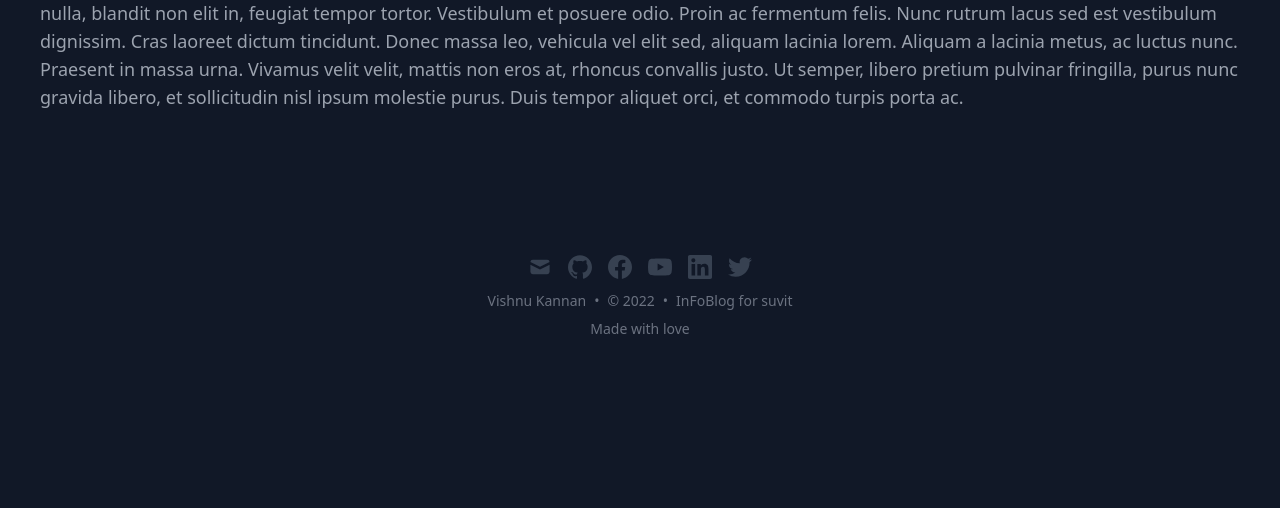
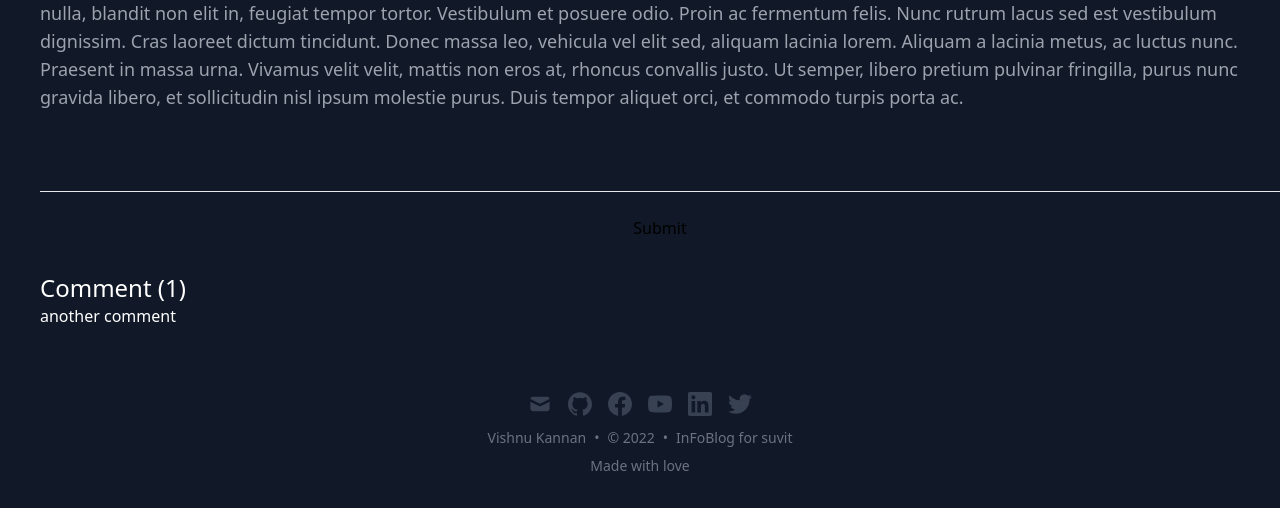
Before and after one commit to 5P34R/infoblog, a Django app: a page that uses templates/detailView.html in a window 1280 px wide. Shown: the part 313-821 px from the top of the page. Before the commit the page ends 647 px from the top, so only its background shows below. Run offline with Django 4.2, Linux system fonts and the light colour scheme; data comes from the database, SQL or seed files in the repository; both versions use the stored data as it was after the commit; some libraries are stand-ins or nearby versions.

```diff
--- a/Infoblog/settings.py
+++ b/Infoblog/settings.py
@@ -25,7 +25,7 @@ SECRET_KEY = 'django-insecure-ksu5f5fqjp@e6!1o&v6)@1a6e7i@v(qco63##s5=*i3e6(-f=b
 # SECURITY WARNING: don't run with debug turned on in production!
 DEBUG = True
 
-ALLOWED_HOSTS = ['protected-beyond-07732.herokuapp.com', '127.0.0.1']
+ALLOWED_HOSTS = ['protected-beyond-07732.herokuapp.com', '127.0.0.1', 'infoblog-spear.herokuapp.com']
 
 # Application definition
 
--- a/core/admin.py
+++ b/core/admin.py
@@ -1,7 +1,9 @@
 from django.contrib import admin
 
-from .models import Post
+from .models import Post, Comment
 
 @admin.register(Post)
 class PostAdmin(admin.ModelAdmin):
     list_display = ('title', 'slug', 'author', 'publish', 'status')
+
+admin.site.register(Comment)
--- a/core/models.py
+++ b/core/models.py
@@ -32,3 +32,13 @@ class Post(models.Model):
 
     def __str__(self) -> str:
         return self.title
+
+
+
+class Comment(models.Model):
+    user = models.ForeignKey(User, on_delete=models.DO_NOTHING)
+    post = models.ForeignKey(Post, on_delete=models.CASCADE)
+    message = models.TextField()
+
+    def __str__(self) -> str:
+        return f"{self.message}"
--- a/core/urls.py
+++ b/core/urls.py
@@ -1,7 +1,7 @@
 from unicodedata import name
 from django.urls import URLPattern, path
 
-from .views import index, blog, detailedView, user_login, search, register
+from .views import index, blog, detailedView, user_login, search, register, comment
 
 app_name = 'core'
 urlpatterns = [
@@ -10,5 +10,6 @@ urlpatterns = [
     path('blog/<str:slug>', detailedView, name='detailed-blog'),
     path('search/', search, name='search'),
     path('login/', user_login, name='login'),
-    path('sign-up/', register, name='signup')
+    path('sign-up/', register, name='signup'),
+    path('comment/', comment, name='comment')
 ]
--- a/core/views.py
+++ b/core/views.py
@@ -4,9 +4,7 @@ from django.contrib.auth import authenticate, login
 from django.contrib import messages
 
 from .forms import UserRegisterForm
-
-
-from .models import Post
+from .models import Post, Comment
 
 def index(request):
     posts = Post.objects.all()[:5]
@@ -35,8 +33,12 @@ def blog(request):
 
 def detailedView(request, slug):
     posts = Post.objects.get(slug=slug)
+    comments = Comment.objects.filter(post=posts)
+    commentCount = Comment.objects.filter(post=posts).count()
     context = {
-        'posts':posts
+        'posts':posts,
+        'comments':comments,
+        'commentCount':commentCount
     }
     return render(request, 'detailView.html', context)
 
@@ -76,3 +78,9 @@ def register(request):
                 return redirect('/')
         return render(request, 'auth/signup.html', {'form': form})
     return render(request, 'auth/signup.html')
+
+
+def comment(request):
+    if request.method == 'POST':
+        print('called')
+    return render(request, 'detailView.html')
--- a/templates/detailView.html
+++ b/templates/detailView.html
@@ -3,9 +3,7 @@
 {% block content %}
 
 <div class="mr-auto">
-    <h1
-  class="my-5 text-3xl font-bold leading-9 tracking-tight text-gray-100 sm:text-4xl sm:leading-10 md:text-6xl md:leading-14"
->
+    <h1 class="my-5 text-3xl font-bold leading-9 tracking-tight text-gray-100 sm:text-4xl sm:leading-10 md:text-6xl md:leading-14">
   {{ posts.title }}
 </h1>
 {% if posts.coverpic %}
@@ -17,6 +15,23 @@
 <p class="text-lg my-2 leading-7 text-gray-400 my-20">
   {{posts.body}}
 </p>
+</div>
 
-</div>
+
+<hr class="text-white">
+
+<form action="" method="POST">
+{% csrf_token %}
+  <input class="my-3 w-full rounded-full py-3 text-center focus:outline-cyan-500" type="submit" placeholder="Enter comment..."/>
+  <!-- <button type="submit"></button> -->
+</form>
+
+
+<h1 class="text-white text-bold text-2xl mt-2">Comment ({{commentCount}})</h1>
+
+{% for comment in comments %}
+<h1 class="text-white text-semibold">
+  {{ comment }}
+</h1>
+{% endfor %}
 {% endblock content %}
```
Also changed, not shown: core/migrations/0005_auto_20220127_1729.py (added), db.sqlite3.
